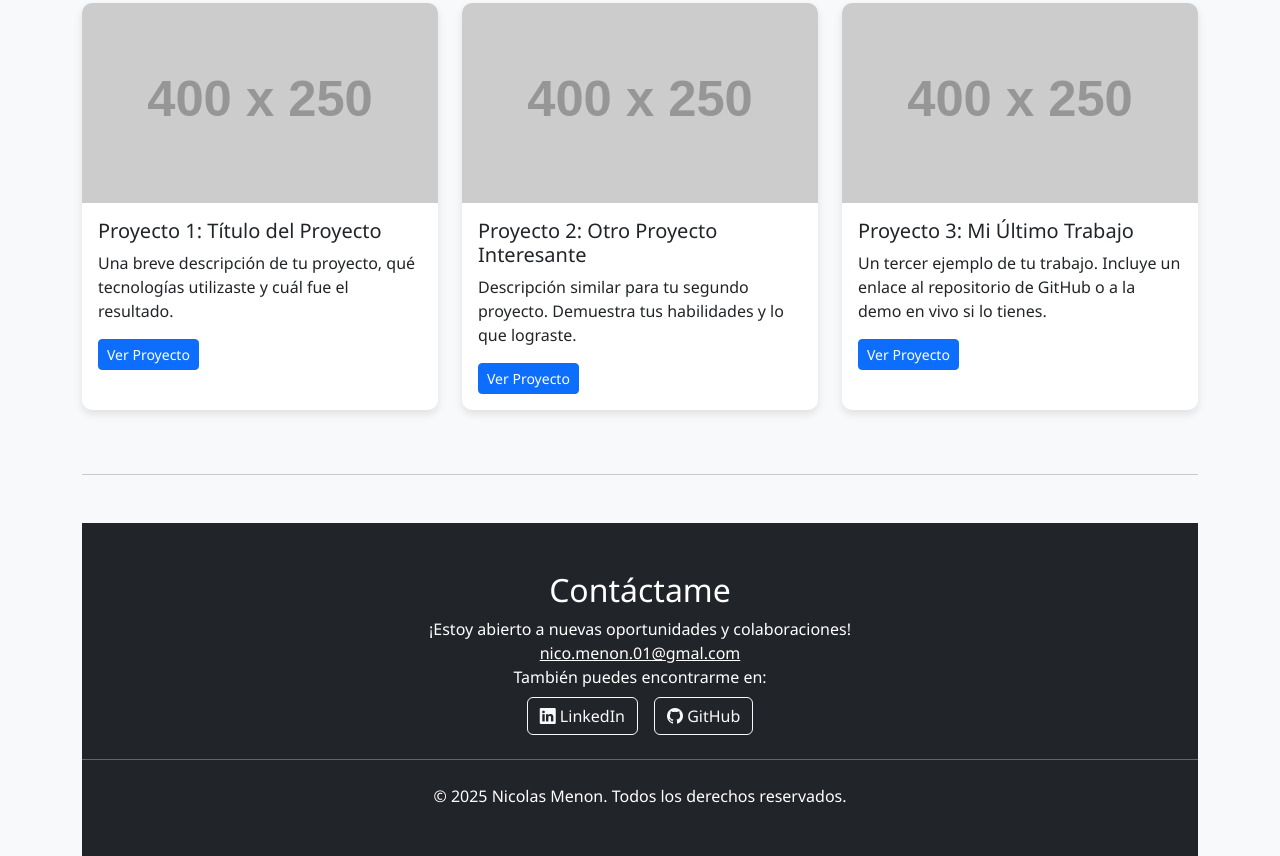
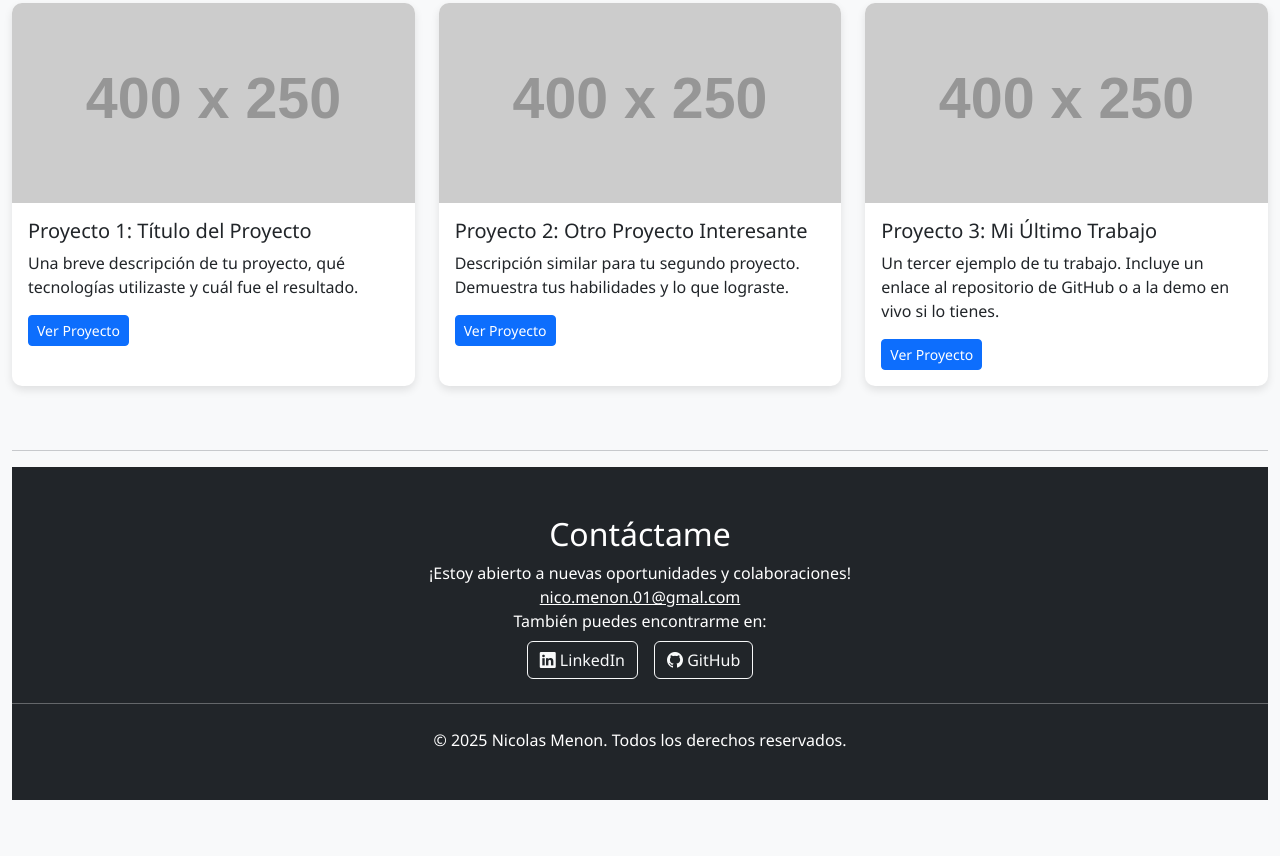
Before and after one commit to Nico0626/Portafolio, a plain HTML site: page index.html in a window 1280 px wide. Shown: the part 878-1734 px from the top of the page. After the commit the page ends 1678 px from the top, so only its background shows below. Drawn offline with nearby package versions, Linux system fonts and the light colour scheme; placeholder pictures from the web are drawn by us.

Commit message:
actualizacion

```diff
--- a/index.html
+++ b/index.html
@@ -53,7 +53,7 @@
         <h1>Cargando Portafolio...</h1>
     </div>
 
-    <div id="portfolio-content" class="container" style="display: none;">
+    <div id="portfolio-content" class="container-fluid" style="display: none;">
         <nav class="navbar navbar-expand-lg navbar-dark bg-dark fixed-top">
             <div class="container-fluid">
                 <a class="navbar-brand" href="#">Mi Portafolio</a>
@@ -168,16 +168,16 @@
 
         <hr>
 
-        <footer class="bg-dark text-white text-center py-5 mt-5">
+        <footer class="bg-dark text-white text-center py-5 mt-5s">
             <h2>Contáctame</h2>
             <p>¡Estoy abierto a nuevas oportunidades y colaboraciones!</p>
-            <p><a href="mailto:tuemail@gmail.com" class="text-white">nico.menon.01@gmal.com</a></p>
+            <p><a href="mailto:nico.menon.01@gmail.com" class="text-white">nico.menon.01@gmal.com</a></p>
             <p>También puedes encontrarme en:</p>
             <div class="d-flex justify-content-center gap-3 mt-2">
-                <a href="https://linkedin.com/in/tu-perfil" target="_blank" class="btn btn-outline-light">
+                <a href="https://linkedin.com/in/" target="_blank" class="btn btn-outline-light">
                     <i class="bi bi-linkedin"></i> LinkedIn
                 </a>
-                <a href="https://github.com/tu-usuario" target="_blank" class="btn btn-outline-light">
+                <a href="https://github.com/Nico0626" target="_blank" class="btn btn-outline-light">
                     <i class="bi bi-github"></i> GitHub
                 </a>
             </div>
```
